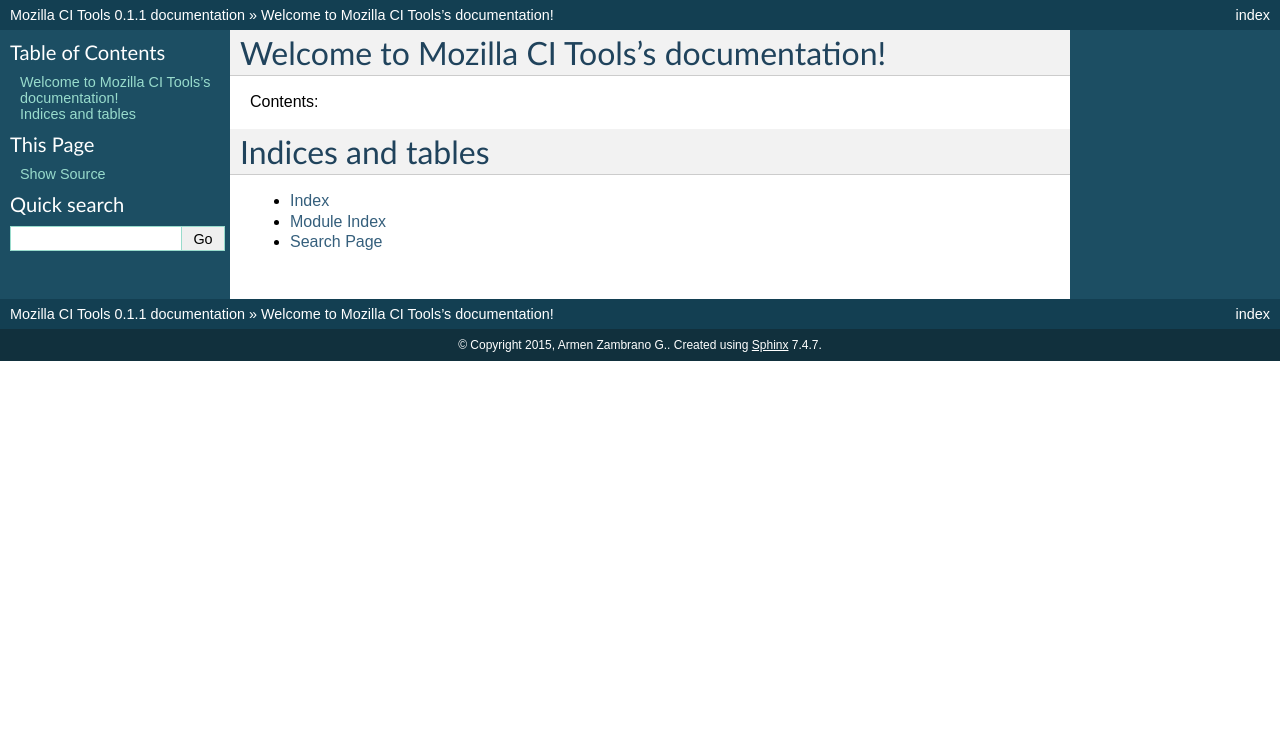
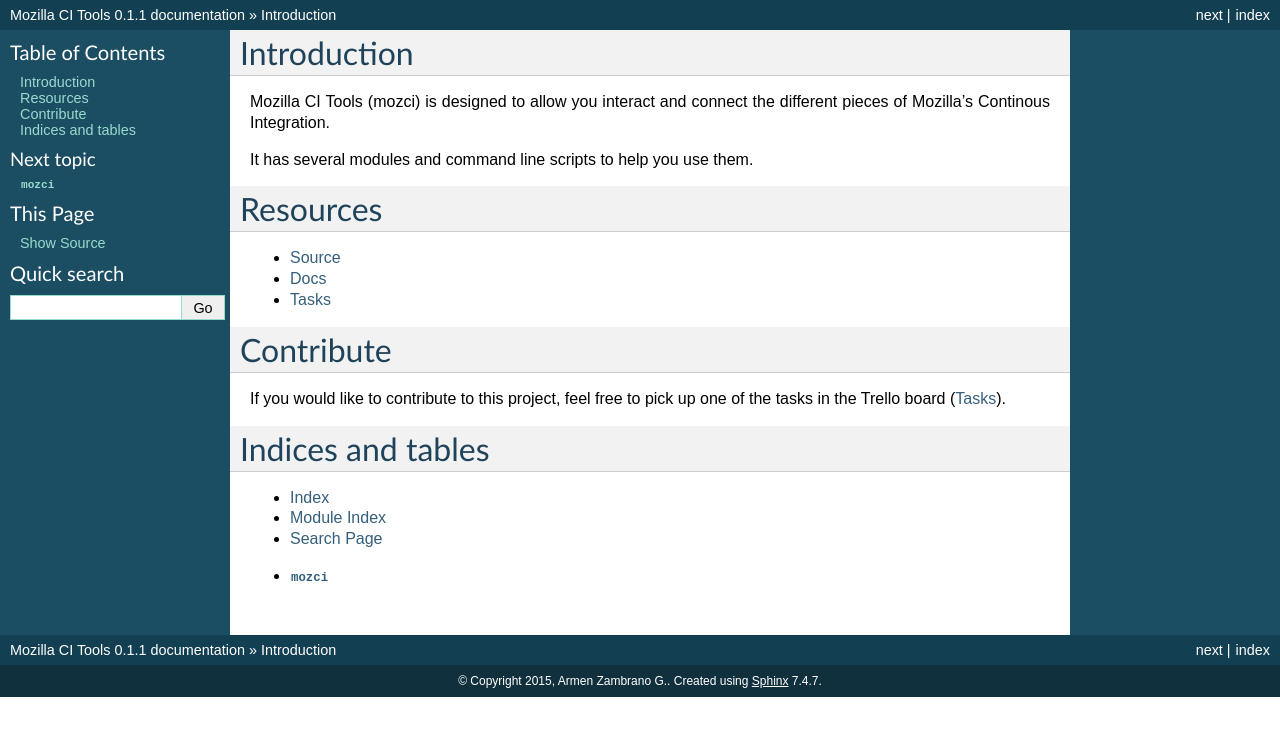
Before and after one commit to mozilla/mozilla_ci_tools, a Sphinx documentation site: the page built from docs/index.rst, in a window 1280 px wide. Shown: the top 736 px of the page. Built offline with Sphinx 7.4.7, drawn with Linux system fonts in a browser that asks for light colours.

Commit message:
First steps of the documentation

```diff
--- a/README.rst
+++ b/README.rst
@@ -9,9 +9,6 @@
 .. image:: https://readthedocs.org/projects/mozilla-ci-tools/badge/?version=latest
     :target: https://readthedocs.org/projects/mozilla-ci-tools/?badge=latest
     :alt: Documentation Status
-
-Map upstream repo url to mirror location on git.mozilla.org for b2g
-projects.
 
 * Free software: `Mozilla License`__
 
@@ -27,7 +24,8 @@
 Documentation
 =============
 
-https://mozilla-ci-tools.readthedocs.org/
+Usage is described in the documentation:
+https://mozilla-ci-tools.readthedocs.org
 
 Development
 ===========
--- a/docs/index.rst
+++ b/docs/index.rst
@@ -3,15 +3,24 @@
    You can adapt this file completely to your liking, but it should at least
    contain the root `toctree` directive.
 
-Welcome to Mozilla CI Tools's documentation!
-============================================
+Introduction
+============
 
-Contents:
+Mozilla CI Tools (mozci) is designed to allow you interact and connect the different
+pieces of Mozilla's Continous Integration.
 
-.. toctree::
-   :maxdepth: 2
+It has several modules and command line scripts to help you use them.
 
+Resources
+=========
+* Source_
+* Docs_
+* Tasks_
 
+Contribute
+==========
+If you would like to contribute to this project, feel free to pick up one of the tasks
+in the Trello board (Tasks_).
 
 Indices and tables
 ==================
@@ -19,3 +28,13 @@
 * :ref:`genindex`
 * :ref:`modindex`
 * :ref:`search`
+
+.. toctree::
+   :maxdepth: 2
+
+   mozci
+
+.. _Source: https://github.com/armenzg/mozilla_ci_tools
+.. _Docs: https://mozilla-ci-tools.readthedocs.org
+.. _Tasks: https://trello.com/b/BplNxd94/mozilla-ci-tools-public
+.. _Definition:  TBD
```
Also changed, not shown: docs/mozci.rst (added, +8 -0 lines), 1 other file.
